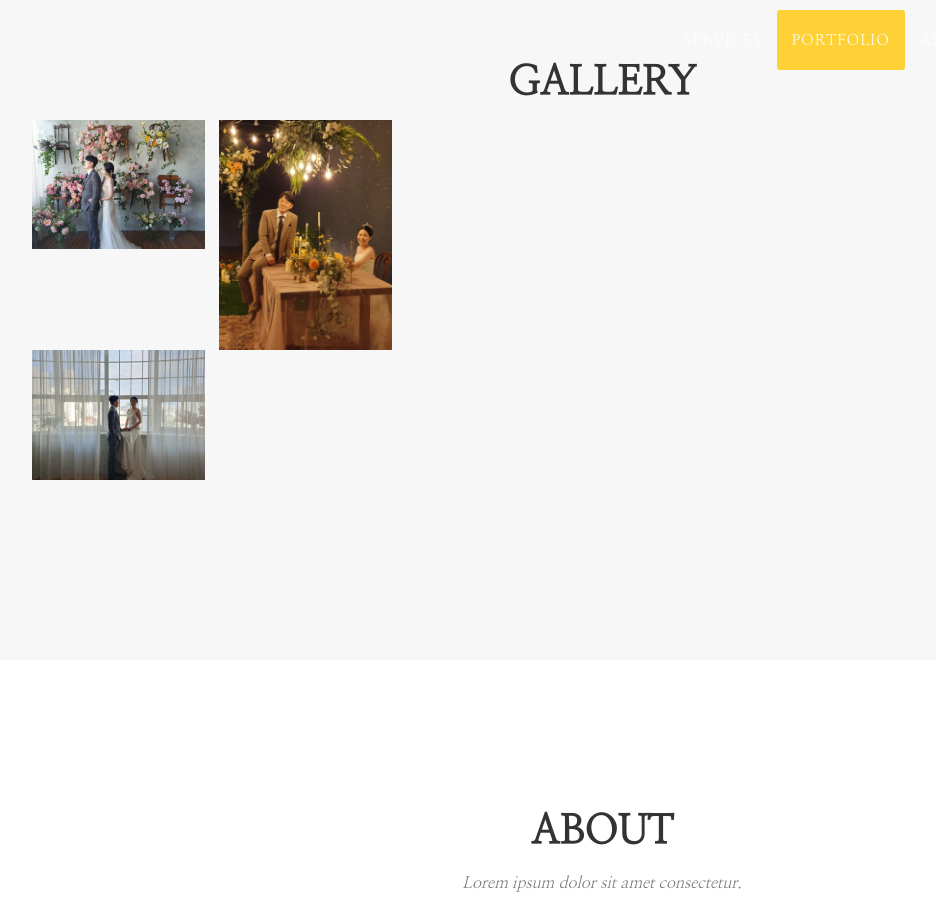
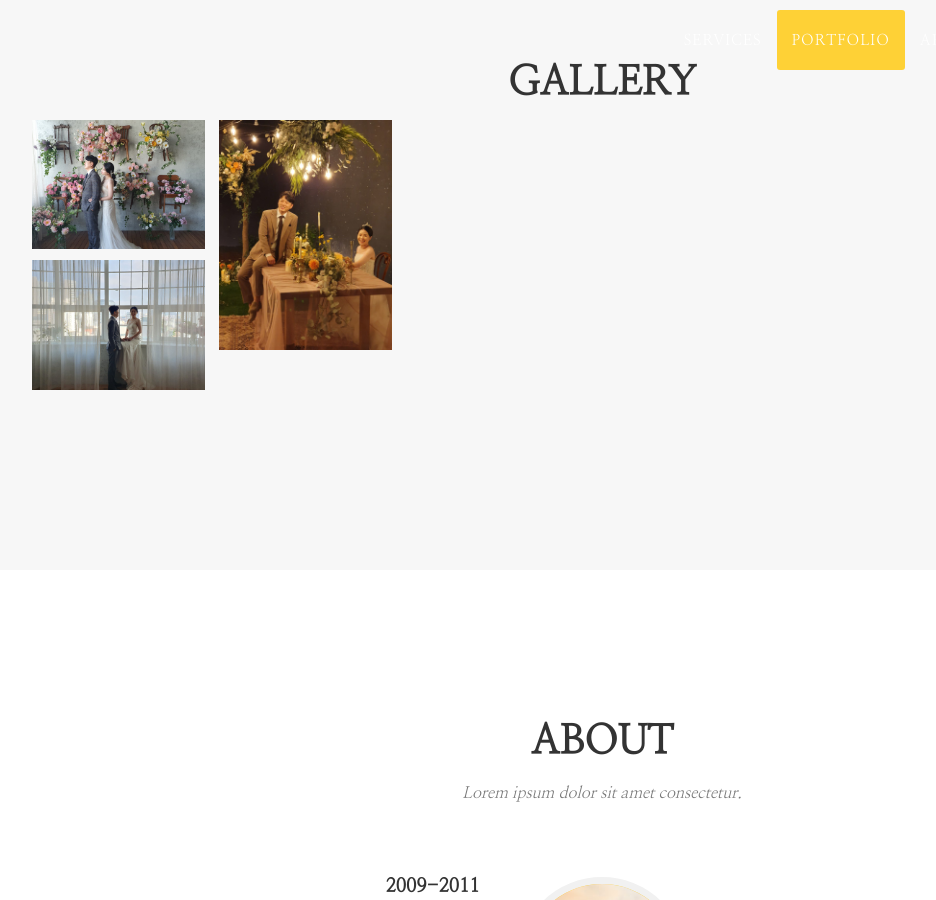
Before and after one commit to gusehdqo/LoveStory_Mysister, a Jekyll site: the page built from index.html, in a window 1280 px wide and 900 px high, scrolled down 1802 px. Shown: the whole window, without its empty margins (38-974 px from the left). Built offline with Jekyll 4.4.1, drawn with Linux system fonts in a browser that asks for light colours; some web fonts are replaced; comment, search, counter and statistics services are not loaded.

Commit message:
Update portfolio_grid.html

```diff
--- a/_includes/portfolio_grid.html
+++ b/_includes/portfolio_grid.html
@@ -19,7 +19,7 @@
                         </div>
                         <img src="img/portfolio/test1.jpg" class="img-responsive img-centered" alt="">
 </a>
-<a href="#portfolioModal10" class="portfolio-link" data-toggle="modal" style="width: 48%; float:left;">
+<a href="#portfolioModal10" class="portfolio-link" data-toggle="modal" style="width: 48%; float:left; ">
                         <div class="portfolio-hover">
                             <div class="portfolio-hover-content">
                                 <i class="fa fa-plus fa-3x"></i>
@@ -28,7 +28,7 @@
                         <img src="img/portfolio/gallery_test_2.jpg" class="img-responsive img-centered" alt="">
 </a>
 
-<a href="#portfolioModal20" class="portfolio-link" data-toggle="modal" style="width: 48%; float:left;">
+<a href="#portfolioModal20" class="portfolio-link" data-toggle="modal" style="width: 48%; float:left; margin-top:-90px;">
                         <div class="portfolio-hover">
                             <div class="portfolio-hover-content">
                                 <i class="fa fa-plus fa-3x"></i>
```
